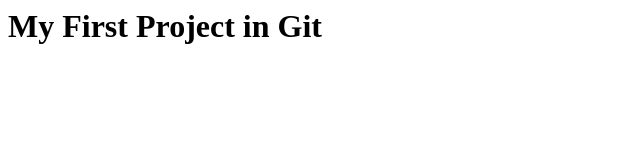
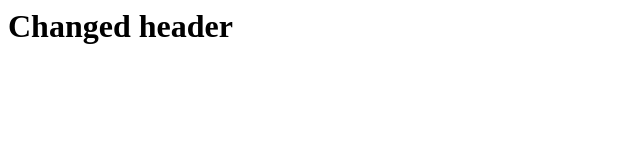
Before and after one commit to ajinas/sample, a plain HTML site: page index.html in a window 1280 px wide. Shown: the whole page, without its empty margins (0-640 px from the left). Drawn offline with Linux system fonts and the light colour scheme.

Commit message:
changed file

```diff
--- a/index.html
+++ b/index.html
@@ -1,6 +1,6 @@
 <html>
 	<head></head>
 	<body>
-		<h1>My First Project in Git</h1>
+		<h1>Changed header</h1>
 	</body>
 </html>
```
